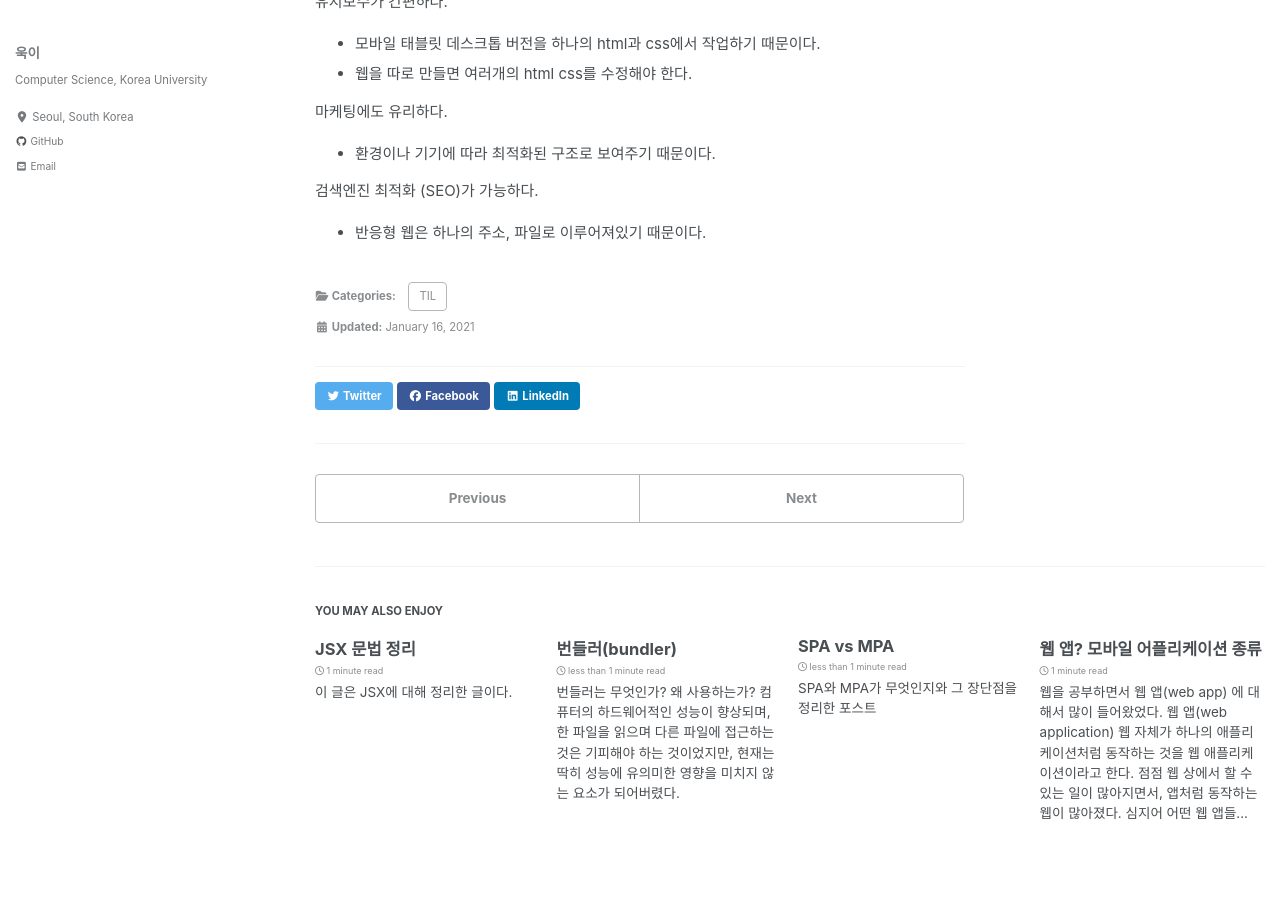
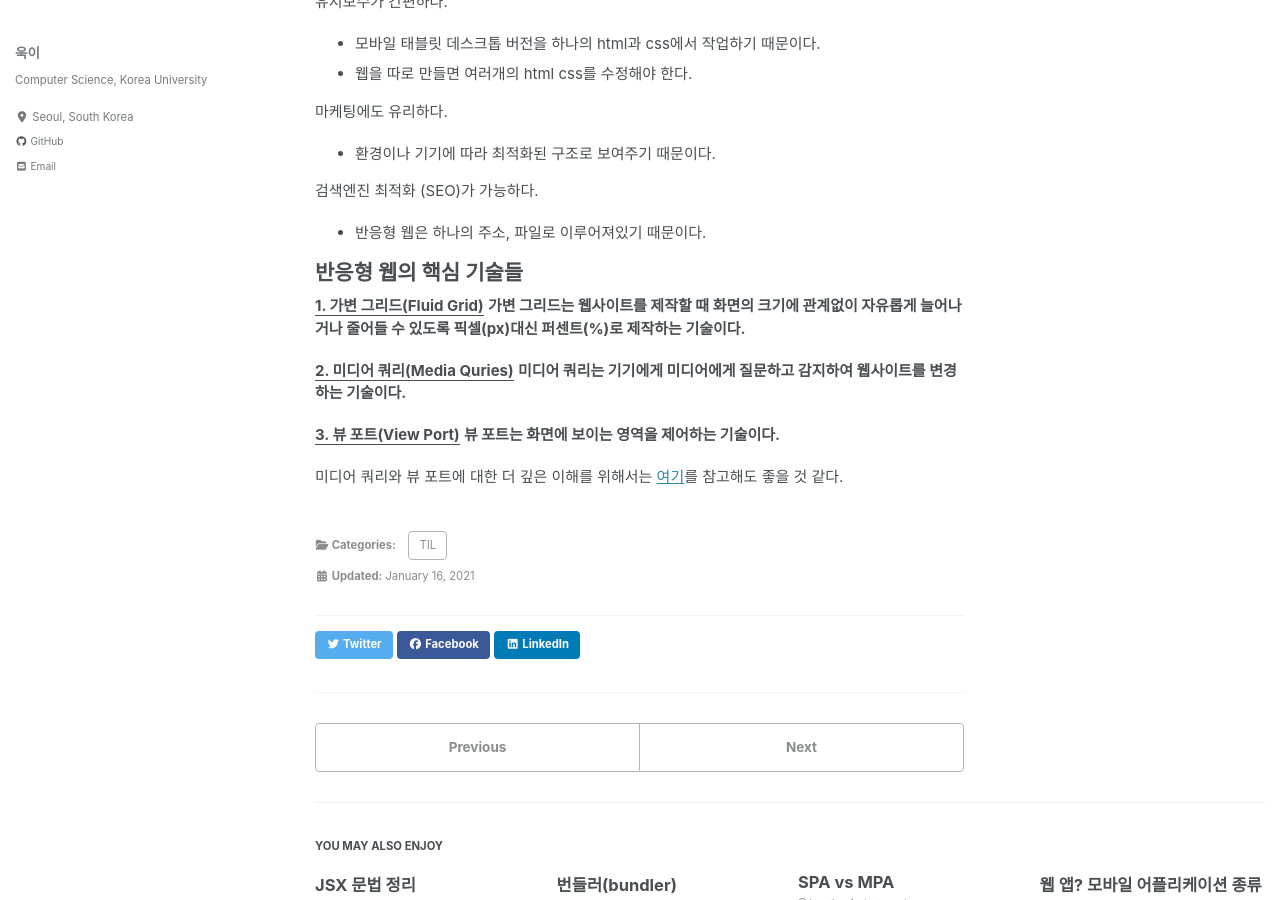
Before and after one commit to woog2roid/old-blog, a Jekyll site: the page built from _posts/TIL/2021-01-16-.반응형 웹.md, in a window 1280 px wide and 900 px high, scrolled down 365 px. Built offline with Jekyll 4.4.1, drawn with Linux system fonts in a browser that asks for light colours; cached includes are drawn as plain includes; nearby versions of some CDN libraries.

Commit message:
TIL, 반응협 웹 포스트

```diff
--- a/_posts/TIL/2021-01-16-.반응형 웹.md
+++ b/_posts/TIL/2021-01-16-.반응형 웹.md
@@ -20,3 +20,16 @@ _이러한 과정을 통해 나온 것이 반응형 웹(웹 사이트 구조를
 
 검색엔진 최적화 (SEO)가 가능하다.
 - 반응형 웹은 하나의 주소, 파일로 이루어져있기 때문이다.
+
+# 반응형 웹의 핵심 기술들
+
+__<u>1. 가변 그리드(Fluid Grid)</u>__
+__가변 그리드는 웹사이트를 제작할 때 화면의 크기에 관계없이 자유롭게 늘어나거나 줄어들 수 있도록 픽셀(px)대신 퍼센트(%)로 제작하는 기술이다.__
+
+__<u>2. 미디어 쿼리(Media Quries)</u>__
+__미디어 쿼리는 기기에게 미디어에게 질문하고 감지하여 웹사이트를 변경하는 기술이다.__
+
+__<u>3. 뷰 포트(View Port)</u>__
+__뷰 포트는 화면에 보이는 영역을 제어하는 기술이다.__
+
+  미디어 쿼리와 뷰 포트에 대한 더 깊은 이해를 위해서는 [여기](https://takeknowledge.tistory.com/113)를 참고해도 좋을 것 같다.
```
